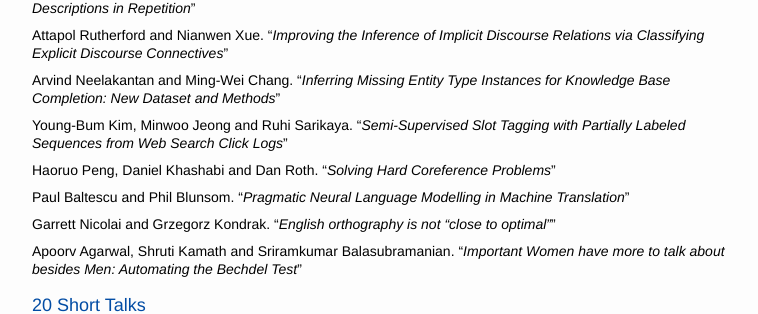
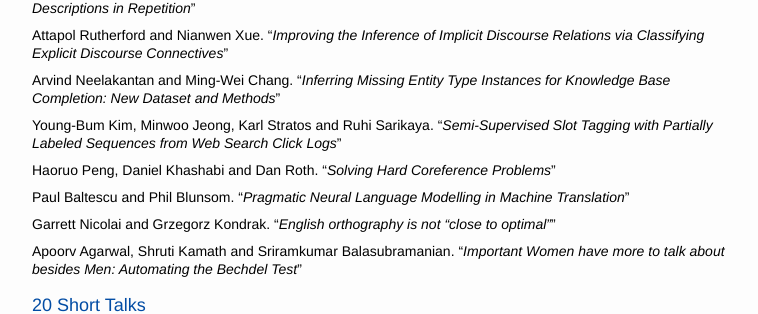
Before and after one commit to naacl-org/naacl-hlt-2015, a Jekyll site: the page built from papers.md, in a window 1280 px wide and 900 px high, scrolled down 4495 px. Shown: the part 143-457 px from the top of the window, without its empty margins (32-790 px from the left). Built offline with Jekyll 4.4.1, drawn with Linux system fonts in a browser that asks for light colours.

Commit message:
author change

```diff
--- a/_data/papers.yaml
+++ b/_data/papers.yaml
@@ -110,7 +110,7 @@ longposters:
     - title: "Inferring Missing Entity Type Instances for Knowledge Base Completion: New Dataset and Methods"
       authors: "Arvind Neelakantan and Ming-Wei Chang"
     - title: "Semi-Supervised Slot Tagging with Partially Labeled Sequences from Web Search Click Logs"
-      authors: "Young-Bum Kim, Minwoo Jeong and Ruhi Sarikaya"
+      authors: "Young-Bum Kim, Minwoo Jeong, Karl Stratos and Ruhi Sarikaya"
     - title: "Solving Hard Coreference Problems"
       authors: "Haoruo Peng, Daniel Khashabi and Dan Roth"
     - title: "Pragmatic Neural Language Modelling in Machine Translation"
```
